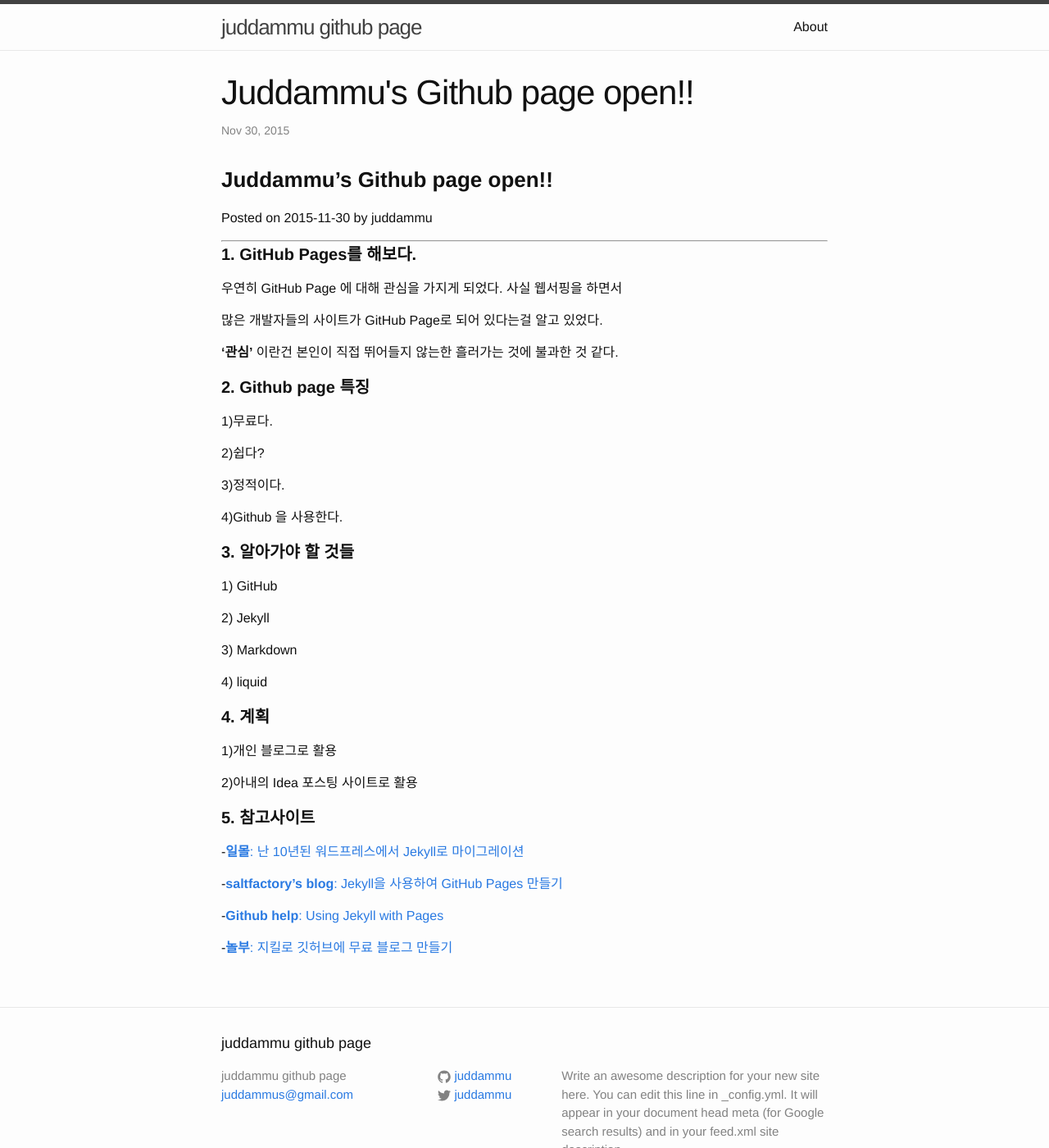
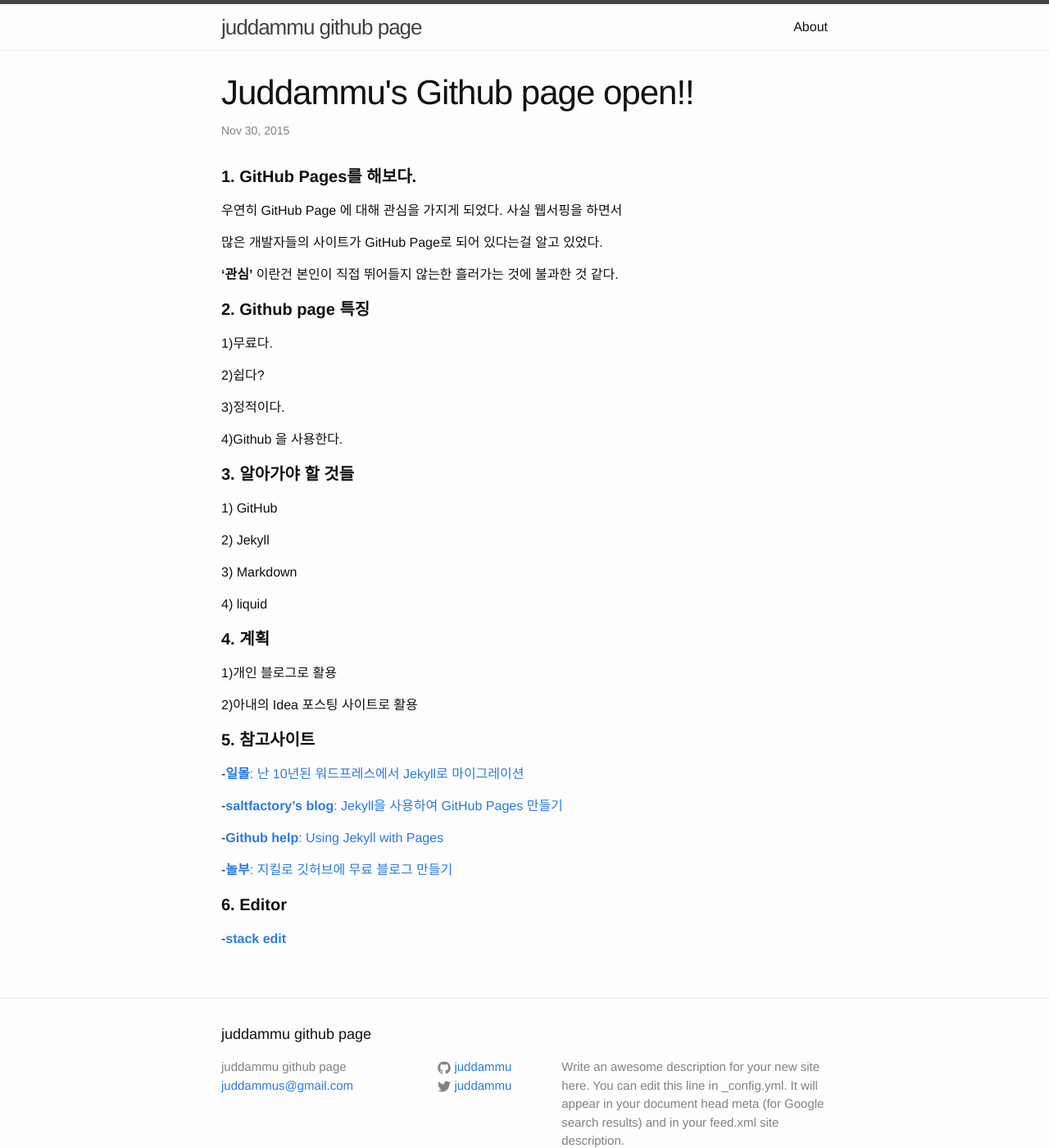
Before and after one commit to juddammu/juddammu.github.io, a Jekyll site: the page built from _posts/2015-11-30-juddammu-github-page-open.markdown, in a window 1280 px wide and 1400 px high. Shown: the whole window at 82% size. Built offline with Jekyll 4.4.1, drawn with Linux system fonts in a browser that asks for light colours.

Commit message:
2015-11-30 change First Posting

```diff
--- a/_posts/2015-11-30-juddammu-github-page-open.markdown
+++ b/_posts/2015-11-30-juddammu-github-page-open.markdown
@@ -3,11 +3,6 @@
 title:  "Juddammu's Github page open!!"
 date:   2015-11-30 00:55:37
 categories: jekyll update
----
-
-###**Juddammu's Github page open!!**
-Posted on 2015-11-30 by juddammu
-
 ---
 
 ####**1. GitHub Pages를 해보다.**
@@ -17,6 +12,7 @@
 
 **'관심'** 이란건 본인이 직접 뛰어들지 않는한 흘러가는 것에 불과한 것 같다.
 
+
 ####**2. Github page 특징**
 1)무료다.
 
@@ -25,6 +21,7 @@
 3)정적이다.
 
 4)Github 을 사용한다.
+
 
 ####**3. 알아가야 할 것들**
 1) GitHub
@@ -50,3 +47,6 @@
 -[**Github help**: Using Jekyll with Pages](https://help.github.com/articles/using-jekyll-with-pages/)
 
 -[**놀부**: 지킬로 깃허브에 무료 블로그 만들기 ](https://nolboo.github.io/blog/2013/10/15/free-blog-with-github-jekyll/)
+
+####**6. Editor**
+-[**stack edit**](https://stackedit.io/editor)
```
